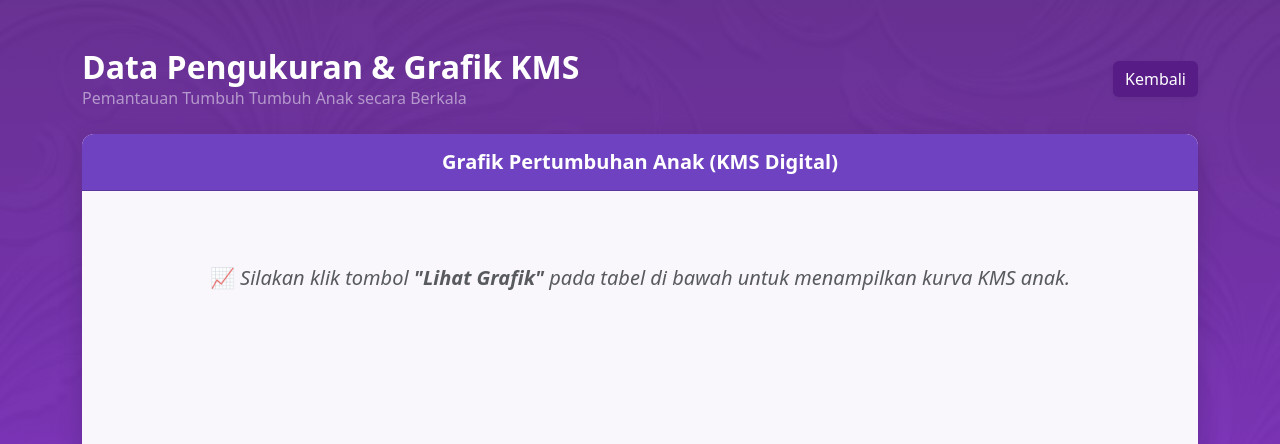
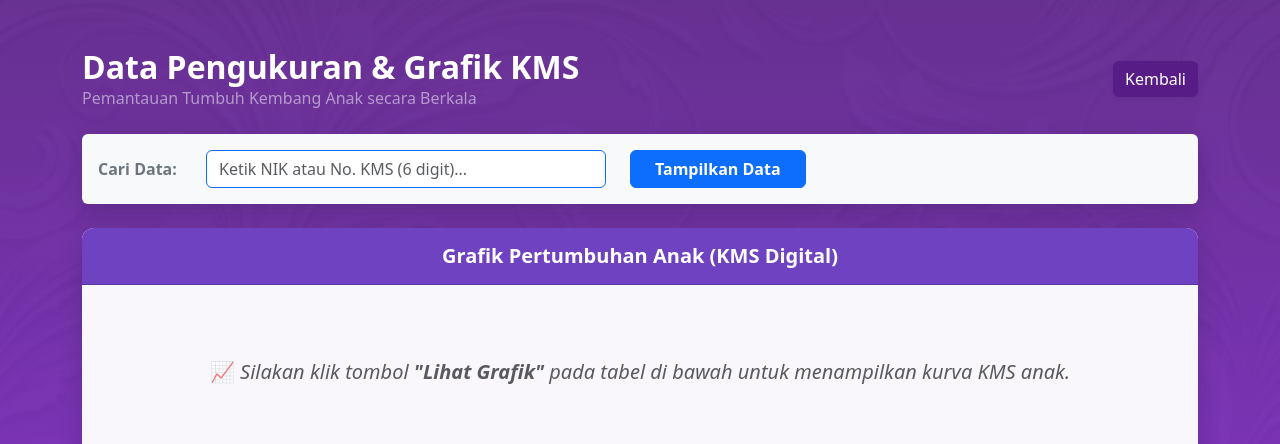
Before and after one commit to R4annnn1231/MIKADO, a Flask app: template templates/ui_pengukuran.html in a window 1280 px wide. Shown: the top 444 px of the page. Run offline with Flask 3, Linux system fonts and the light colour scheme; the template is opened without the code that fills it, so the values that code supplies are empty.

Commit message:
Update ui_pengukuran.html

```diff
--- a/templates/ui_pengukuran.html
+++ b/templates/ui_pengukuran.html
@@ -24,7 +24,6 @@
         .btn-ungu { background-color: #581c87; color: white; border: none; font-weight: 500; }
         .btn-ungu:hover { background-color: #4c1d95; color: white; }
 
-        /* CSS Khusus Mode Cetak Laporan (PDF / Print) */
         @media print {
             body { background: white !important; padding: 0 !important; }
             .btn, .d-print-none, form, .modal { display: none !important; }
@@ -37,11 +36,10 @@
 </head>
 <body>
     <div class="container py-5">
-        <!-- HEADER & TOMBOL AKSI -->
         <div class="d-flex justify-content-between align-items-center mb-4 flex-wrap gap-2">
             <div>
                 <h2 class="text-white fw-bold mb-0">Data Pengukuran & Grafik KMS</h2>
-                <p class="text-white-50 mb-0">Pemantauan Tumbuh Tumbuh Anak secara Berkala</p>
+                <p class="text-white-50 mb-0">Pemantauan Tumbuh Kembang Anak secara Berkala</p>
             </div>
             <div>
                 {% if role == 'admin' %}
@@ -54,7 +52,6 @@
             </div>
         </div>
 
-        <!-- FLASH MESSAGES -->
         {% with messages = get_flashed_messages(with_categories=true) %}
           {% if messages %}
             {% for category, message in messages %}
@@ -65,6 +62,33 @@
             {% endfor %}
           {% endif %}
         {% endwith %}
+
+        <!-- SEARCH BAR ADMIN / ORTU -->
+        <div class="card border-0 mb-4 d-print-none">
+            <div class="card-body bg-light rounded">
+                <form method="GET" action="" class="d-flex align-items-center flex-wrap gap-2">
+                    <label class="fw-bold text-secondary" style="min-width: 100px;">
+                        {% if role == 'ortu' %}Pilih Anak:{% else %}Cari Data:{% endif %}
+                    </label>
+                    {% if role == 'ortu' %}
+                        <select name="cari" class="form-select me-3" style="max-width: 400px;" required>
+                            <option value="">-- Pilih Anak Anda --</option>
+                            {% for anak in daftar_anak %}
+                            <option value="{{ anak.nik_anak }}" {% if request.args.get('cari') == anak.nik_anak %}selected{% endif %}>
+                                {{ anak.nama_lengkap }}
+                            </option>
+                            {% endfor %}
+                        </select>
+                    {% else %}
+                        <input type="text" name="cari" class="form-control me-3 border-primary" placeholder="Ketik NIK atau No. KMS (6 digit)..." value="{{ request.args.get('cari', '') }}" style="max-width: 400px;" required>
+                    {% endif %}
+                    <button type="submit" class="btn btn-primary px-4 fw-bold">Tampilkan Data</button>
+                    {% if role == 'admin' and request.args.get('cari') %}
+                        <a href="?" class="btn btn-outline-secondary">Reset</a>
+                    {% endif %}
+                </form>
+            </div>
+        </div>
 
         <!-- AREA GRAFIK KMS DIGITAL -->
         <div class="card border-0 mb-4 overflow-hidden">
@@ -133,7 +157,7 @@
                                 {% endfor %}
                             {% else %}
                                 <tr>
-                                    <td colspan="9" class="text-center text-muted py-4">Belum ada data pengukuran yang dicatat.</td>
+                                    <td colspan="9" class="text-center text-muted py-4">{% if role == 'admin' %}Silakan cari data anak melalui form di atas.{% else %}Belum ada data pengukuran yang dicatat.{% endif %}</td>
                                 </tr>
                             {% endif %}
                         </tbody>
@@ -155,13 +179,9 @@
                 <form method="POST" action="{{ url_for('pengukuran') }}">
                     <div class="modal-body">
                         <div class="mb-3">
-                            <label class="form-label fw-bold">Pilih Anak</label>
-                            <select class="form-select" name="nik_anak" required>
-                                <option value="">-- Silakan Pilih Anak --</option>
-                                {% for a in daftar_anak %}
-                                <option value="{{ a.nik_anak }}">{{ a.nama_lengkap }} (NIK: {{ a.nik_anak }})</option>
-                                {% endfor %}
-                            </select>
+                            <label class="form-label fw-bold">Identitas Anak (NIK atau No. KMS 6 Digit)</label>
+                            <input type="text" class="form-control border-primary" name="nik_anak" placeholder="Ketik NIK atau No. KMS..." required autocomplete="off">
+                            <small class="text-muted">Sistem otomatis mendeteksi anak berdasarkan NIK atau No. KMS.</small>
                         </div>
                         <div class="row mb-3">
                             <div class="col-md-6">
@@ -205,12 +225,8 @@
     {% endif %}
 
     <script src="https://cdn.jsdelivr.net/npm/bootstrap@5.3.0/dist/js/bootstrap.bundle.min.js"></script>
-
-    <!-- SCRIPT AJAX & CHART.JS -->
     <script>
         let kmsChart = null;
-
-        // Data Standar Pita KMS
         const standarUsia = [0, 6, 12, 18, 24, 30, 36, 42, 48, 54, 60];
         const atasHijau   = [4.0, 9.0, 11.0, 12.5, 14.0, 15.0, 16.0, 17.0, 18.0, 19.0, 20.0];
         const bawahHijau  = [2.5, 6.5,  8.0,  9.5, 10.5, 11.5, 12.5, 13.5, 14.5, 15.0, 16.0];
@@ -222,18 +238,13 @@
             document.getElementById('grafikKKA').style.display = 'block';
             window.scrollTo({ top: 0, behavior: 'smooth' });
 
-            // Fetch AJAX dengan Cache-Buster
             let url = '/pengukuran?grafik_nik=' + nik + '&_t=' + new Date().getTime();
-
             fetch(url)
                 .then(res => res.json())
                 .then(data => {
-                    // Urutkan data berdasarkan usia bulan dari terkecil
                     data.sort((a, b) => parseInt(a.usia_bulan) - parseInt(b.usia_bulan));
-
                     let dataBB = data.map(d => ({ x: parseInt(d.usia_bulan), y: parseFloat(d.berat_badan) }));
                     let dataTB = data.map(d => ({ x: parseInt(d.usia_bulan), y: parseFloat(d.tinggi_badan) }));
-
                     renderKMS(dataBB, dataTB, nama);
                 })
                 .catch(err => {
@@ -261,7 +272,6 @@
                             backgroundColor: '#581c87',
                             borderWidth: 3,
                             pointRadius: 6,
-                            pointHoverRadius: 8,
                             tension: 0.2,
                             yAxisID: 'y',
                             order: 1
@@ -273,7 +283,6 @@
                             backgroundColor: '#e91e63',
                             borderWidth: 3,
                             pointRadius: 6,
-                            pointHoverRadius: 8,
                             tension: 0.2,
                             yAxisID: 'y1',
                             order: 2
@@ -317,39 +326,21 @@
                     responsive: true,
                     maintainAspectRatio: false,
                     interaction: { mode: 'index', intersect: false },
-                    plugins: {
-                        legend: {
-                            position: 'top',
-                            labels: { font: { weight: 'bold', size: 12 } }
-                        },
-                        tooltip: {
-                            filter: function(tooltipItem) {
-                                return tooltipItem.datasetIndex === 0 || tooltipItem.datasetIndex === 1;
-                            }
-                        }
-                    },
                     scales: {
                         x: {
                             type: 'linear',
                             title: { display: true, text: 'Usia (Bulan)', font: { weight: 'bold' } },
-                            min: 0,
-                            max: 60,
-                            ticks: { stepSize: 6 }
+                            min: 0, max: 60, ticks: { stepSize: 6 }
                         },
                         y: {
-                            type: 'linear',
-                            position: 'left',
+                            type: 'linear', position: 'left',
                             title: { display: true, text: 'Berat Badan (kg)', color: '#581c87', font: { weight: 'bold' } },
-                            min: 0,
-                            max: 25
+                            min: 0, max: 25
                         },
                         y1: {
-                            type: 'linear',
-                            position: 'right',
+                            type: 'linear', position: 'right',
                             title: { display: true, text: 'Tinggi Badan (cm)', color: '#e91e63', font: { weight: 'bold' } },
-                            min: 40,
-                            max: 120,
-                            grid: { drawOnChartArea: false }
+                            min: 40, max: 120, grid: { drawOnChartArea: false }
                         }
                     }
                 }
```
